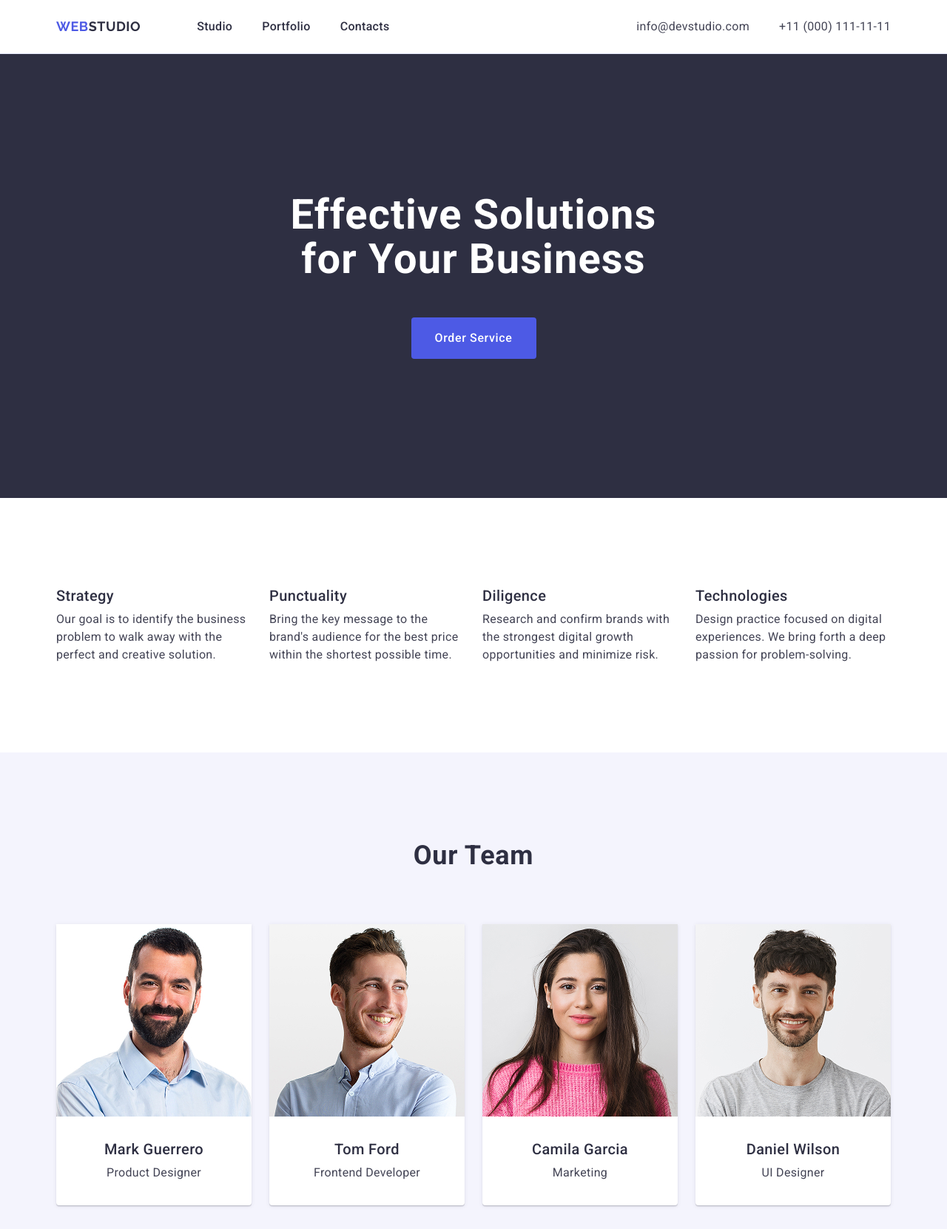
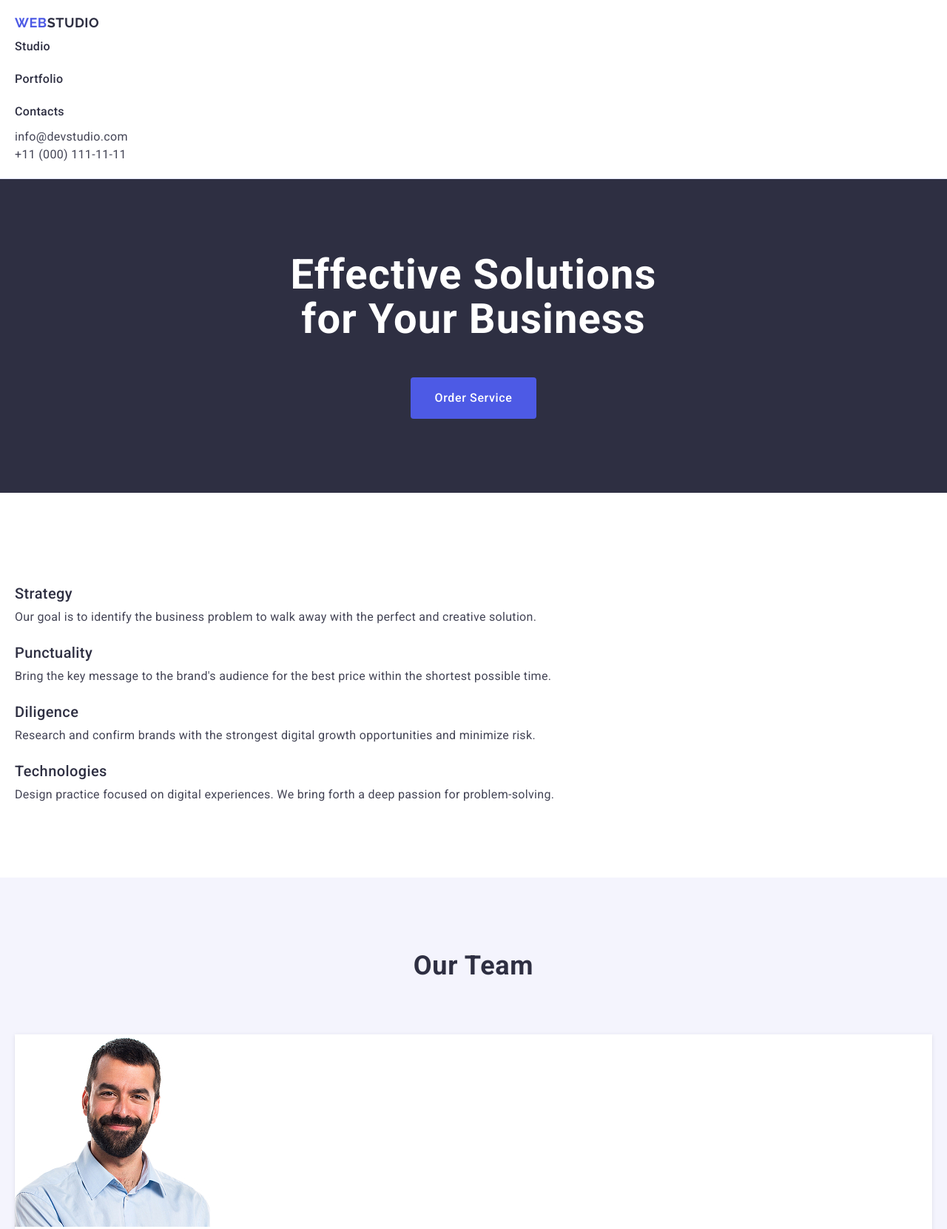
Before and after one commit to vosan/goit-markup-hw-02, a website: page index.html in a window 1280 px wide. Shown: the top 1661 px of the page at 74% size. Drawn offline with nearby package versions, Linux system fonts and the light colour scheme.

Commit message:
Simplify HTML structure and remove container classes and CSS rules.

```diff
--- a/css/styles.css
+++ b/css/styles.css
@@ -15,13 +15,7 @@ body {
   font-family: "Roboto", sans-serif;
   color: var(--slate);
   background-color: var(--white);
-}
-
-/* Common */
-.container {
-  width: 1158px;
-  margin: 0 auto;
-  padding: 0 15px;
+  margin: 0;
 }
 
 /* Reset and Global Styles */
@@ -60,32 +54,13 @@ button {
 
 /* Visually Hidden */
 .visually-hidden {
-  position: absolute;
-  width: 1px;
-  height: 1px;
-  margin: -1px;
-  border: 0;
-  padding: 0;
-  white-space: nowrap;
-  clip-path: inset(100%);
-  clip: rect(0 0 0 0);
-  overflow: hidden;
+  display: none;
 }
 
 /* HEADER */
 .page-header {
   border-bottom: 1px solid var(--cornflower);
-}
-
-.header-container {
-  display: flex;
-  align-items: center;
-}
-
-.header-nav {
-  display: flex;
-  align-items: center;
-  flex-grow: 1;
+  padding: 20px;
 }
 
 .logo {
@@ -96,16 +71,10 @@ button {
   letter-spacing: 0.03em;
   text-transform: uppercase;
   color: var(--iris);
-  margin-right: 76px;
 }
 
-.page-header .logo-studio {
+.logo-studio {
   color: var(--navy-blue);
-}
-
-.nav-list {
-  display: flex;
-  gap: 40px;
 }
 
 .nav-link {
@@ -114,7 +83,7 @@ button {
   line-height: 1.5;
   letter-spacing: 0.02em;
   color: var(--navy-blue);
-  padding: 24px 0;
+  padding: 10px 0;
   display: block;
 }
 
@@ -125,11 +94,6 @@ button {
 
 .contacts {
   font-style: normal;
-}
-
-.contacts-list {
-  display: flex;
-  gap: 40px;
 }
 
 .contacts-link {
@@ -147,17 +111,17 @@ button {
 /* HERO SECTION */
 .hero-section {
   background-color: var(--navy-blue);
-  padding: 188px 0;
+  padding: 100px 20px;
+  text-align: center;
 }
 
 .hero-title {
   font-size: 56px;
   line-height: 1.07;
-  text-align: center;
   letter-spacing: 0.02em;
   color: var(--white);
   max-width: 496px;
-  margin: 0 auto;
+  margin: 0 auto 48px;
 }
 
 .hero-button {
@@ -168,10 +132,9 @@ button {
   line-height: 1.5;
   letter-spacing: 0.04em;
   color: var(--white);
-  display: block;
   min-width: 169px;
   height: 56px;
-  margin: 48px auto 0;
+  padding: 16px 32px;
 }
 
 .hero-button:hover,
@@ -181,16 +144,7 @@ button {
 
 /* FEATURES SECTION */
 .features-section {
-  padding: 120px 0;
-}
-
-.features-list {
-  display: flex;
-  gap: 24px;
-}
-
-.features-item {
-  width: calc((100% - 72px) / 4);
+  padding: 100px 20px;
 }
 
 .features-subtitle {
@@ -200,6 +154,7 @@ button {
   letter-spacing: 0.02em;
   color: var(--navy-blue);
   margin-bottom: 8px;
+  margin-top: 24px;
 }
 
 .features-text {
@@ -212,7 +167,7 @@ button {
 /* TEAM SECTION */
 .team-section {
   background-color: var(--cloud);
-  padding: 120px 0;
+  padding: 100px 20px;
 }
 
 .team-title {
@@ -225,23 +180,19 @@ button {
   margin-bottom: 72px;
 }
 
-.team-list {
-  display: flex;
-  gap: 24px;
-}
-
 .team-item {
   background-color: var(--white);
-  width: calc((100% - 72px) / 4);
   border-radius: 0 0 4px 4px;
   box-shadow:
     0 2px 1px 0 rgba(46, 47, 66, 0.08),
     0 1px 1px 0 rgba(46, 47, 66, 0.16),
     0 1px 6px 0 rgba(46, 47, 66, 0.08);
+  margin-bottom: 24px;
 }
 
 .team-info {
   padding: 32px 0;
+  text-align: center;
 }
 
 .team-member-name {
@@ -250,7 +201,6 @@ button {
   line-height: 1.2;
   letter-spacing: 0.02em;
   color: var(--navy-blue);
-  text-align: center;
   margin-bottom: 8px;
 }
 
@@ -259,12 +209,11 @@ button {
   line-height: 1.5;
   letter-spacing: 0.02em;
   color: var(--slate);
-  text-align: center;
 }
 
 /* PORTFOLIO SECTION */
 .portfolio-section {
-  padding: 120px 0;
+  padding: 100px 20px;
 }
 
 .portfolio-title {
@@ -277,21 +226,11 @@ button {
   margin-bottom: 72px;
 }
 
-.portfolio-list {
-  display: flex;
-  flex-wrap: wrap;
-  column-gap: 24px;
-  row-gap: 48px;
-}
-
-.portfolio-item {
-  width: calc((100% - 48px) / 3);
-}
-
 .portfolio-info {
   padding: 32px 16px;
   border: 1px solid var(--cornflower);
   border-top: none;
+  margin-bottom: 24px;
 }
 
 .portfolio-subtitle {
@@ -313,7 +252,7 @@ button {
 /* FOOTER */
 .page-footer {
   background-color: var(--navy-blue);
-  padding: 100px 0;
+  padding: 100px 20px;
 }
 
 .page-footer .logo {
--- a/index.html
+++ b/index.html
@@ -20,60 +20,55 @@
   <body>
     <!-- HEADER -->
     <header class="page-header">
-      <div class="container header-container">
-        <nav class="header-nav">
+      <nav>
         <a class="logo" href="./index.html"
           >Web<span class="logo-studio">Studio</span></a
         >
 
-          <ul class="nav-list">
-            <li class="nav-item"><a class="nav-link" href="">Studio</a></li>
-            <li class="nav-item"><a class="nav-link" href="">Portfolio</a></li>
-            <li class="nav-item"><a class="nav-link" href="">Contacts</a></li>
+        <ul>
+          <li><a class="nav-link" href="">Studio</a></li>
+          <li><a class="nav-link" href="">Portfolio</a></li>
+          <li><a class="nav-link" href="">Contacts</a></li>
         </ul>
       </nav>
 
       <address class="contacts">
-          <ul class="contacts-list">
-            <li class="contacts-item">
+        <ul>
+          <li>
             <a class="contacts-link" href="mailto:info@devstudio.com"
               >info@devstudio.com</a
             >
           </li>
-            <li class="contacts-item">
+          <li>
             <a class="contacts-link" href="tel:+110001111111"
               >+11 (000) 111-11-11</a
             >
           </li>
         </ul>
       </address>
-      </div>
     </header>
 
     <main>
       <!-- HERO -->
       <section class="hero-section">
-        <div class="container">
         <h1 class="hero-title">Effective Solutions for Your Business</h1>
 
         <button class="hero-button" type="button">Order Service</button>
-        </div>
       </section>
 
       <!-- FEATURES -->
       <section class="features-section">
-        <div class="container">
         <h2 class="visually-hidden">Our Features</h2>
-          <ul class="features-list">
-            <li class="features-item">
+        <ul>
+          <li>
             <h3 class="features-subtitle">Strategy</h3>
             <p class="features-text">
-                Our goal is to identify the business problem to walk away with
-                the perfect and creative solution.
+              Our goal is to identify the business problem to walk away with the
+              perfect and creative solution.
             </p>
           </li>
 
-            <li class="features-item">
+          <li>
             <h3 class="features-subtitle">Punctuality</h3>
             <p class="features-text">
               Bring the key message to the brand's audience for the best price
@@ -81,7 +76,7 @@
             </p>
           </li>
 
-            <li class="features-item">
+          <li>
             <h3 class="features-subtitle">Diligence</h3>
             <p class="features-text">
               Research and confirm brands with the strongest digital growth
@@ -89,7 +84,7 @@
             </p>
           </li>
 
-            <li class="features-item">
+          <li>
             <h3 class="features-subtitle">Technologies</h3>
             <p class="features-text">
               Design practice focused on digital experiences. We bring forth a
@@ -97,18 +92,15 @@
             </p>
           </li>
         </ul>
-        </div>
       </section>
 
       <!-- TEAM -->
       <section class="team-section">
-        <div class="container">
         <h2 class="team-title">Our Team</h2>
 
-          <ul class="team-list">
+        <ul>
           <li class="team-item">
             <img
-                class="team-img"
               src="images/mark_guerrero.jpg"
               alt="Mark Guerrero"
               width="264"
@@ -122,7 +114,6 @@
 
           <li class="team-item">
             <img
-                class="team-img"
               src="images/tom_ford.jpg"
               alt="Tom Ford"
               width="264"
@@ -136,7 +127,6 @@
 
           <li class="team-item">
             <img
-                class="team-img"
               src="images/camila_garcia.jpg"
               alt="Camila Garcia"
               width="264"
@@ -150,7 +140,6 @@
 
           <li class="team-item">
             <img
-                class="team-img"
               src="images/daniel_wilson.jpg"
               alt="Daniel Wilson"
               width="264"
@@ -162,18 +151,15 @@
             </div>
           </li>
         </ul>
-        </div>
       </section>
 
       <!-- PORTFOLIO -->
       <section class="portfolio-section">
-        <div class="container">
         <h2 class="portfolio-title">Our Portfolio</h2>
 
-          <ul class="portfolio-list">
-            <li class="portfolio-item">
+        <ul>
+          <li>
             <img
-                class="portfolio-img"
               src="./images/banking_app.jpg"
               alt="Banking App"
               width="360"
@@ -185,9 +171,8 @@
             </div>
           </li>
 
-            <li class="portfolio-item">
+          <li>
             <img
-                class="portfolio-img"
               src="./images/cashless_payment.jpg"
               alt="Cashless Payment"
               width="360"
@@ -199,9 +184,8 @@
             </div>
           </li>
 
-            <li class="portfolio-item">
+          <li>
             <img
-                class="portfolio-img"
               src="./images/meditation_app.jpg"
               alt="Meditation App"
               width="360"
@@ -213,9 +197,8 @@
             </div>
           </li>
 
-            <li class="portfolio-item">
+          <li>
             <img
-                class="portfolio-img"
               src="./images/taxi_service.jpg"
               alt="Taxi Service"
               width="360"
@@ -227,9 +210,8 @@
             </div>
           </li>
 
-            <li class="portfolio-item">
+          <li>
             <img
-                class="portfolio-img"
               src="./images/screen_illustrations.jpg"
               alt="Screen Illustrations"
               width="360"
@@ -241,9 +223,8 @@
             </div>
           </li>
 
-            <li class="portfolio-item">
+          <li>
             <img
-                class="portfolio-img"
               src="./images/online_courses.jpg"
               alt="Online Courses"
               width="360"
@@ -255,21 +236,18 @@
             </div>
           </li>
         </ul>
-        </div>
       </section>
     </main>
 
     <footer class="page-footer">
-      <div class="container">
       <a class="logo" href="./index.html"
         >Web<span class="logo-studio">Studio</span></a
       >
 
       <p class="footer-text">
-          Increase the flow of customers and sales for your business with
-          digital marketing & growth solutions.
+        Increase the flow of customers and sales for your business with digital
+        marketing & growth solutions.
       </p>
-      </div>
     </footer>
   </body>
 </html>
```
Lines whose indentation alone changed are shown as unchanged.
